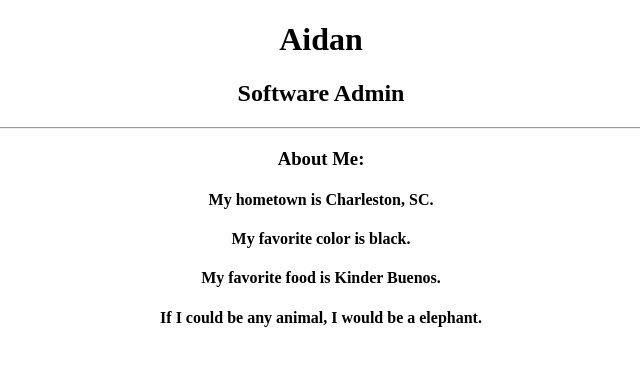
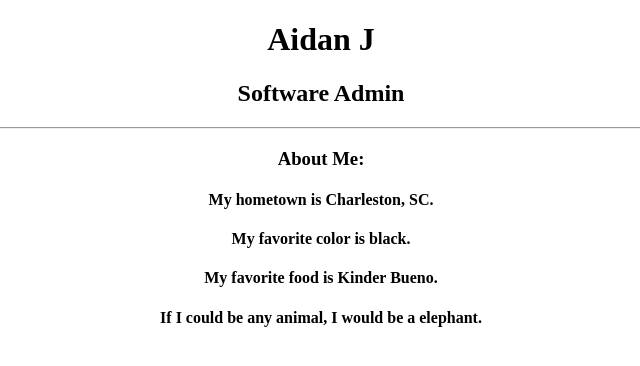
Before and after one commit to aidan-iris/my-first-repo, a plain HTML site: page index.html in a window 1280 px wide. Shown: the full height of the page, 319-959 px from the left. Drawn offline with Linux system fonts and the light colour scheme.

Commit message:
added index

```diff
--- a/index.html
+++ b/index.html
@@ -9,13 +9,13 @@
 
 <body>
     <div align="center">
-        <h1>Aidan</h1>
+        <h1>Aidan J</h1>
         <h2>Software Admin</h2>
         <hr>
         <h3>About Me:</h3>
         <h4>My hometown is Charleston, SC.</h4>
         <h4>My favorite color is black.</h4>
-        <h4>My favorite food is Kinder Buenos.</h4>
+        <h4>My favorite food is Kinder Bueno.</h4>
         <h4>If I could be any animal, I would be a elephant.</h4>
     </div>
 </body>
```
